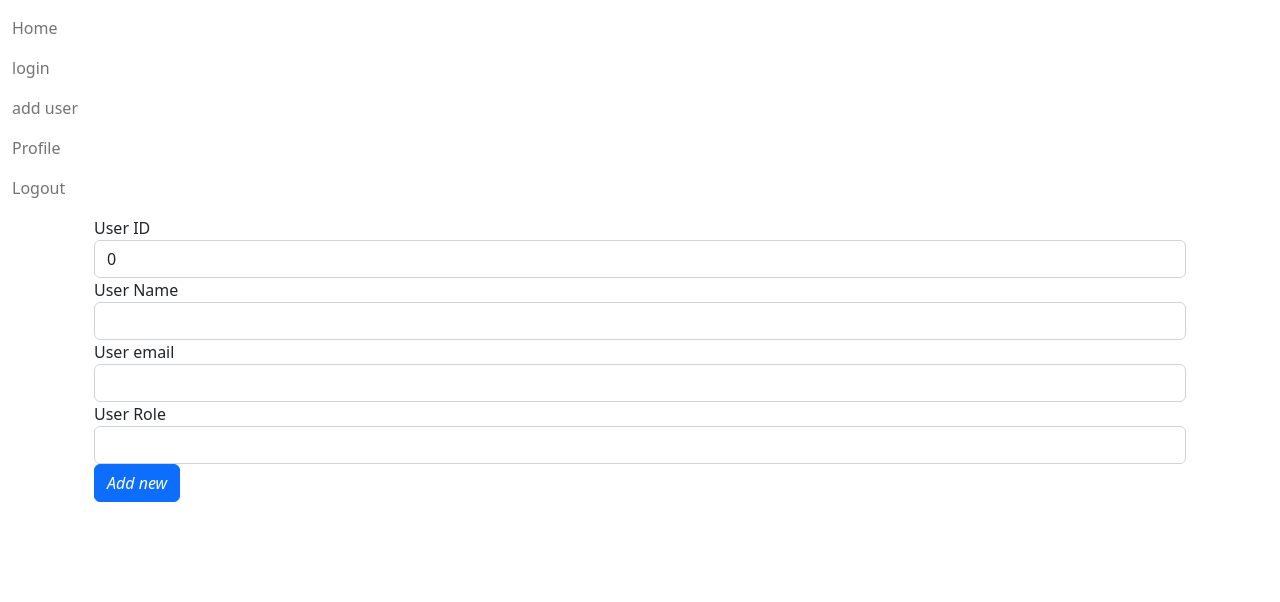
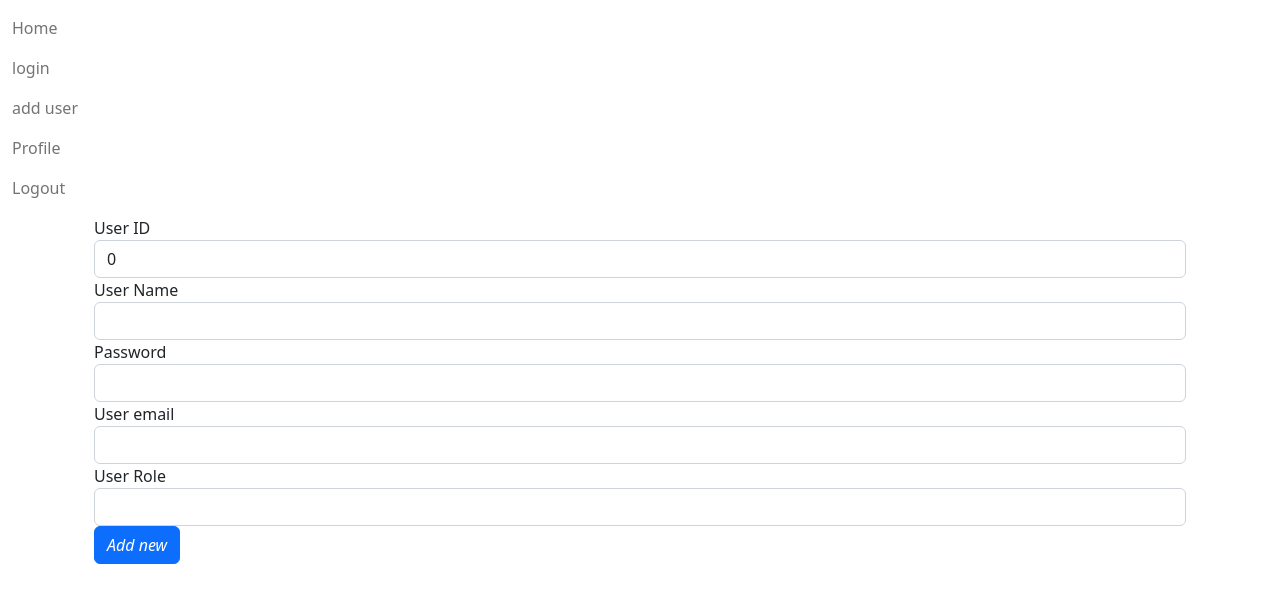
Before and after one commit to czaczka/-assignment2, an Angular app in the folder project/: page /add-user in a window 1280 px wide. Shown: the top 602 px of the page. Built offline with nearby package versions, Linux system fonts and the light colour scheme.

Commit message:
added password to components

```diff
--- a/project/src/app/add-user/add-user.component.html
+++ b/project/src/app/add-user/add-user.component.html
@@ -9,6 +9,10 @@
         <div class="form-group">
             <label for="userid">User Name</label>
             <input type="text" class="form-control" id="username" [(ngModel)]="username" name="username">
+        </div>
+        <div class="form-group">
+            <label for="userid">Password</label>
+            <input type="text" class="form-control" id="userpassword" [(ngModel)]="userpassword" name="userpassword">
         </div>
         <div class="form-group">
             <label for="userid">User email</label>
--- a/project/src/app/add-user/add-user.component.ts
+++ b/project/src/app/add-user/add-user.component.ts
@@ -40,11 +40,13 @@ export class AddUserComponent implements OnInit {
   useremail:string = "";
   userole:number= 0;
   userid:number=0 ;
+  userpassword:string= "";
   newuser:Users =  {
     userID: 0,
     name: "",
     email: "",
-    role: 0,}
+    role: 0,
+    password: ""}
 
     newProductMessage = "";
     iderrormsg:string = "this id is already in use";
@@ -73,6 +75,7 @@ export class AddUserComponent implements OnInit {
       this.newuser.email= this.useremail;
       this.newuser.name = this.username;
       this.newuser.role = this.userole;
+      this.newuser.password = this.userpassword;
 
 
       this.userdata.add(this.newuser).subscribe((data)=>{
@@ -90,6 +93,7 @@ export class AddUserComponent implements OnInit {
         this.username= "";
         this.useremail="";
         this.userole=0;
+        this.userpassword="";
       });
     }
   }
--- a/project/src/app/users.ts
+++ b/project/src/app/users.ts
@@ -3,4 +3,5 @@ export interface Users {
     name: string;
     email: string;
     role: number;
+    password: string;
 }
```
